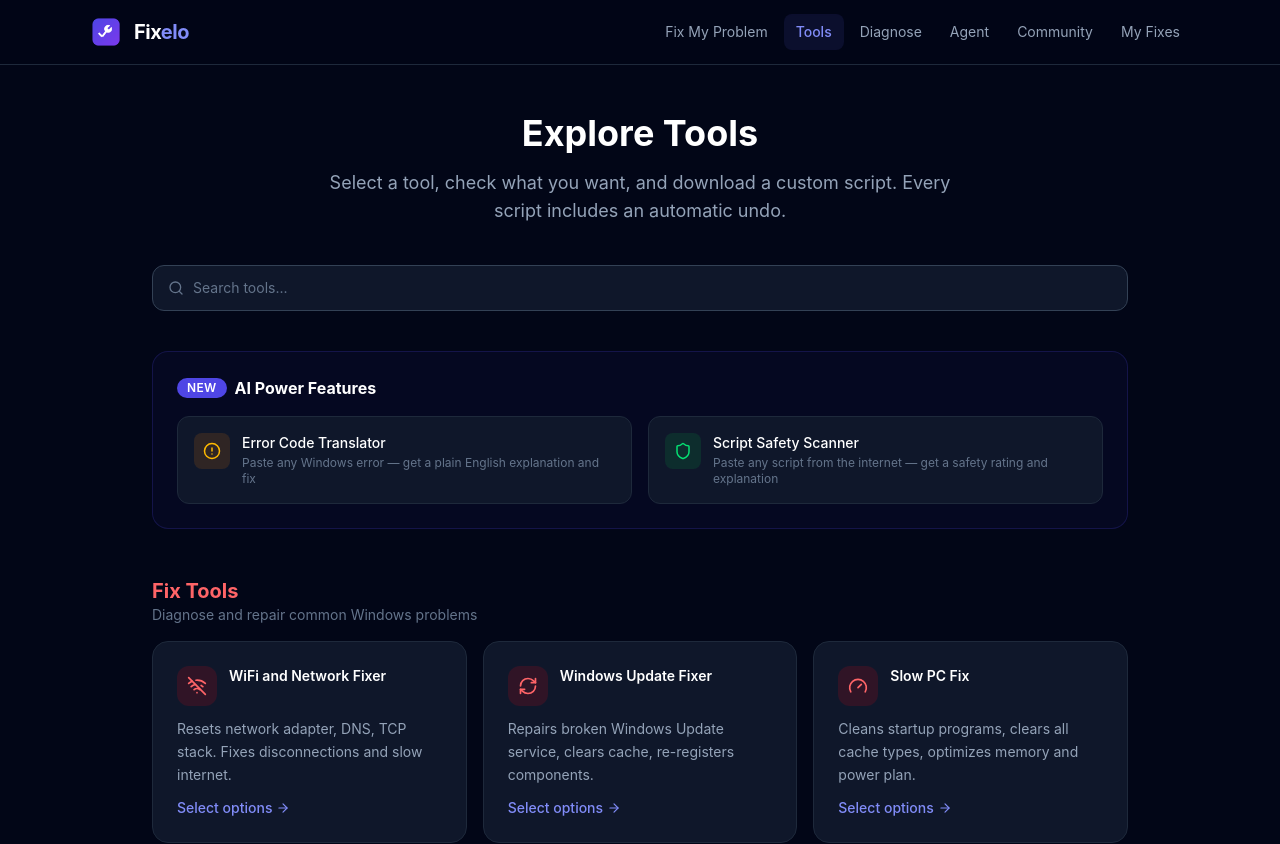
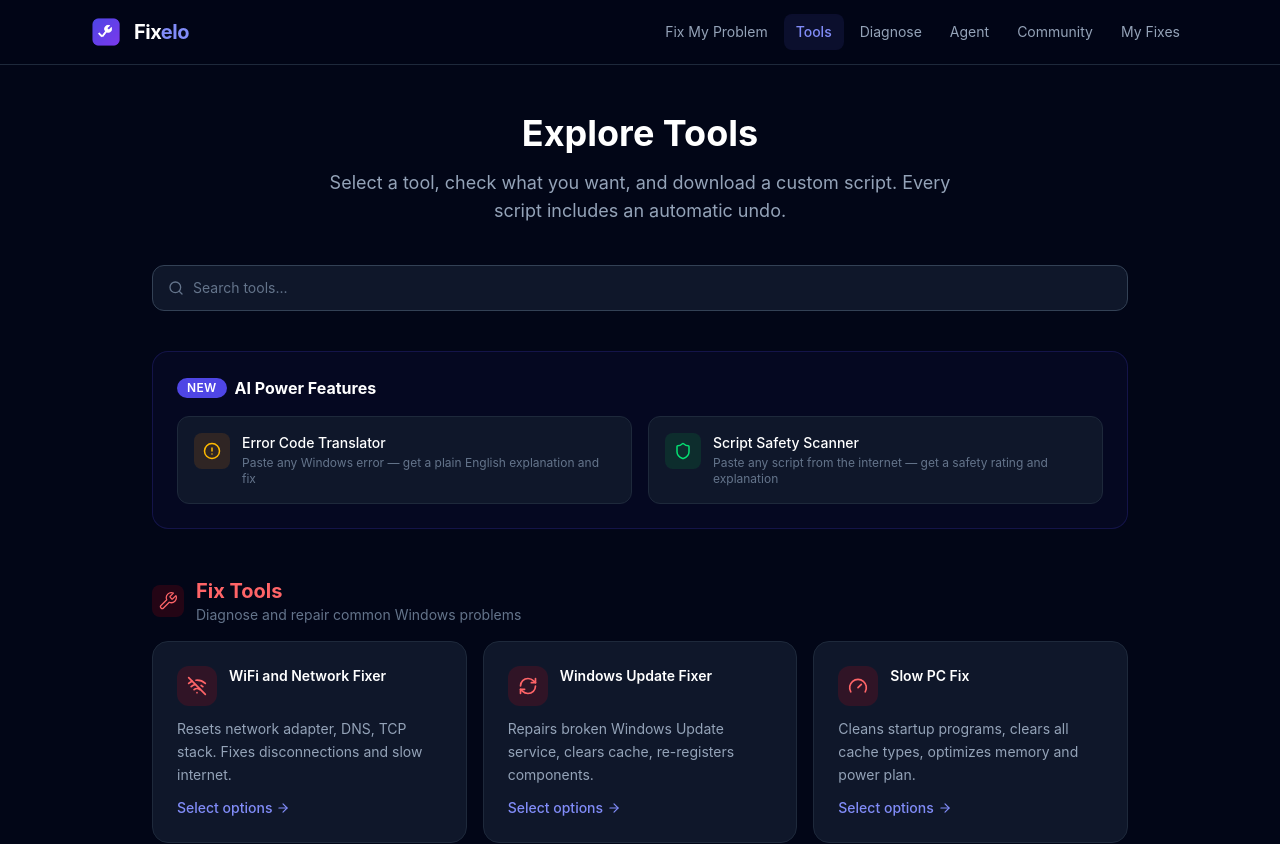
Before and after one commit to ahmedtorkyy/fixelo, a React (Vite) app: page /tools in a window 1280 px wide. Shown: the top 844 px of the page. Built offline with nearby package versions, Linux system fonts and the light colour scheme.

Commit message:
feat: SVG category icons on Tools page + Fixelo branded header in all generated scripts

```diff
--- a/src/lib/cache/scriptShell.ts
+++ b/src/lib/cache/scriptShell.ts
@@ -8,7 +8,13 @@ export function psRequireAdmin(): string {
 function Write-Log([string]$msg, [string]$color = "White") {
     Write-Host $msg -ForegroundColor $color
     $script:log += "[$(Get-Date -Format 'HH:mm:ss')] $msg" + [Environment]::NewLine
-}`
+}
+
+Write-Log "========================================" "Cyan"
+Write-Log "  Fixelo v1.0 - Windows Repair Script" "Cyan"
+Write-Log "  https://fixelo.pages.dev" "Cyan"
+Write-Log "========================================" "Cyan"
+Write-Log ""`
 }
 
 const PS_FOOTER = `$logPath = "$env:USERPROFILE\\Desktop\\Fixelo_Log.txt"
--- /dev/null
+++ b/src/lib/categoryIcons.tsx
@@ -0,0 +1,67 @@
+import type { JSX } from "react"
+
+export const CATEGORY_ICONS: Record<string, JSX.Element> = {
+  "Fix Tools": (
+    <svg viewBox="0 0 24 24" fill="none" stroke="currentColor" strokeWidth="1.5" strokeLinecap="round" strokeLinejoin="round" className="w-5 h-5">
+      <path d="M14.7 6.3a1 1 0 0 0 0 1.4l1.6 1.6a1 1 0 0 0 1.4 0l3.77-3.77a6 6 0 0 1-7.94 7.94l-6.91 6.91a2.12 2.12 0 0 1-3-3l6.91-6.91a6 6 0 0 1 7.94-7.94l-3.76 3.76z" />
+    </svg>
+  ),
+  Performance: (
+    <svg viewBox="0 0 24 24" fill="none" stroke="currentColor" strokeWidth="1.5" strokeLinecap="round" strokeLinejoin="round" className="w-5 h-5">
+      <path d="M12 20V10" />
+      <path d="M18 20V4" />
+      <path d="M6 20v-4" />
+    </svg>
+  ),
+  "Privacy & Security": (
+    <svg viewBox="0 0 24 24" fill="none" stroke="currentColor" strokeWidth="1.5" strokeLinecap="round" strokeLinejoin="round" className="w-5 h-5">
+      <path d="M12 22s8-4 8-10V5l-8-3-8 3v7c0 6 8 10 8 10z" />
+    </svg>
+  ),
+  Customization: (
+    <svg viewBox="0 0 24 24" fill="none" stroke="currentColor" strokeWidth="1.5" strokeLinecap="round" strokeLinejoin="round" className="w-5 h-5">
+      <circle cx="12" cy="12" r="3" />
+      <path d="M12 1v2M12 21v2M4.22 4.22l1.42 1.42M18.36 18.36l1.42 1.42M1 12h2M21 12h2M4.22 19.78l1.42-1.42M18.36 5.64l1.42-1.42" />
+    </svg>
+  ),
+  Automation: (
+    <svg viewBox="0 0 24 24" fill="none" stroke="currentColor" strokeWidth="1.5" strokeLinecap="round" strokeLinejoin="round" className="w-5 h-5">
+      <circle cx="12" cy="12" r="10" />
+      <polyline points="12 6 12 12 16 14" />
+    </svg>
+  ),
+  "Setup & Installation": (
+    <svg viewBox="0 0 24 24" fill="none" stroke="currentColor" strokeWidth="1.5" strokeLinecap="round" strokeLinejoin="round" className="w-5 h-5">
+      <path d="M21 15v4a2 2 0 0 1-2 2H5a2 2 0 0 1-2-2v-4" />
+      <polyline points="7 10 12 15 17 10" />
+      <line x1="12" y1="15" x2="12" y2="3" />
+    </svg>
+  ),
+  Backup: (
+    <svg viewBox="0 0 24 24" fill="none" stroke="currentColor" strokeWidth="1.5" strokeLinecap="round" strokeLinejoin="round" className="w-5 h-5">
+      <path d="M19 21l-7-5-7 5V5a2 2 0 0 1 2-2h10a2 2 0 0 1 2 2z" />
+    </svg>
+  ),
+  Hardware: (
+    <svg viewBox="0 0 24 24" fill="none" stroke="currentColor" strokeWidth="1.5" strokeLinecap="round" strokeLinejoin="round" className="w-5 h-5">
+      <rect x="4" y="4" width="16" height="16" rx="2" />
+      <rect x="9" y="9" width="6" height="6" />
+      <line x1="9" y1="1" x2="9" y2="4" />
+      <line x1="15" y1="1" x2="15" y2="4" />
+      <line x1="9" y1="20" x2="9" y2="23" />
+      <line x1="15" y1="20" x2="15" y2="23" />
+      <line x1="20" y1="9" x2="23" y2="9" />
+      <line x1="20" y1="14" x2="23" y2="14" />
+      <line x1="1" y1="9" x2="4" y2="9" />
+      <line x1="1" y1="14" x2="4" y2="14" />
+    </svg>
+  ),
+  Apps: (
+    <svg viewBox="0 0 24 24" fill="none" stroke="currentColor" strokeWidth="1.5" strokeLinecap="round" strokeLinejoin="round" className="w-5 h-5">
+      <rect x="3" y="3" width="7" height="7" />
+      <rect x="14" y="3" width="7" height="7" />
+      <rect x="14" y="14" width="7" height="7" />
+      <rect x="3" y="14" width="7" height="7" />
+    </svg>
+  ),
+}
--- a/src/lib/diagnosticScript.ts
+++ b/src/lib/diagnosticScript.ts
@@ -20,6 +20,11 @@ function Write-Log([string]$msg, [string]$color = "White") {
     $script:log += "[$(Get-Date -Format 'HH:mm:ss')] $msg" + [Environment]::NewLine
 }
 
+Write-Log "========================================" "Cyan"
+Write-Log "  Fixelo v1.0 - Windows Repair Script" "Cyan"
+Write-Log "  https://fixelo.pages.dev" "Cyan"
+Write-Log "========================================" "Cyan"
+Write-Log ""
 Write-Log "=== Fixelo PC Diagnostic Report ===" "Cyan"
 Write-Log ""
 Write-Log "--- System Info ---" "Yellow"
--- a/src/lib/prompts/systemPrompt.ts
+++ b/src/lib/prompts/systemPrompt.ts
@@ -64,6 +64,12 @@ POWERSHELL RULES:
 - When embedding PowerShell or batch code as a string inside your script (e.g. to generate an undo .bat file), use SINGLE-QUOTED here-strings @'...'@ — NOT double-quoted @"..."@. Double-quoted here-strings expand variables ($raw, $script, $_, etc.) which will inject garbage and cause parser errors. Single-quoted here-strings @'...'@ preserve the content literally.
 - Never use pause in PowerShell. Use Read-Host "Press Enter to close" at the end.
 - UNATTENDED EXECUTION: The script MUST run fully unattended with NO prompts. Use -Force and/or -Confirm:$false on every cmdlet that can prompt (e.g. Set-WinUserLanguageList -Force, Remove-Item -Force, Clear-RecycleBin -Force). At the top of the PowerShell, set $ConfirmPreference = 'None' and $ProgressPreference = 'SilentlyContinue'. The only allowed prompt is the final Read-Host "Press Enter to close".
+- FIXELO BRANDING: Start the PowerShell script with this exact branded header (copy it verbatim):
+  Write-Log "========================================" "Cyan"
+  Write-Log "  Fixelo v1.0 - Windows Repair Script" "Cyan"
+  Write-Log "  https://fixelo.pages.dev" "Cyan"
+  Write-Log "========================================" "Cyan"
+  Write-Log ""
 
 PREMIUM POWERSHELL RULES:
 - PowerShell 5.1 COMPATIBILITY: Windows ships PowerShell 5.1. Do NOT use PS7-only syntax: no null-coalescing ??, no ternary ? :, no &&/|| in PowerShell expressions, no -Parallel, no Clean-* cmdlets. Use if/else and explicit $null checks.
--- a/src/pages/Tools.tsx
+++ b/src/pages/Tools.tsx
@@ -4,23 +4,30 @@ import { ArrowRight, Search, AlertCircle, Shield } from "lucide-react"
 import { Card } from "@/components/common/Card"
 import { Seo } from "@/components/common/Seo"
 import { TOOLS, TOOL_CATEGORIES } from "@/lib/toolConfigs"
+import { CATEGORY_ICONS } from "@/lib/categoryIcons"
 
 const categoryColors: Record<string, { icon: string; text: string; bg: string }> = {
-  "Fix Tools":          { icon: "text-red-400",    text: "text-red-400",    bg: "bg-red-600/15 group-hover:bg-red-600/25" },
-  "Performance":        { icon: "text-green-400",  text: "text-green-400",  bg: "bg-green-600/15 group-hover:bg-green-600/25" },
-  "Privacy & Security": { icon: "text-blue-400",   text: "text-blue-400",   bg: "bg-blue-600/15 group-hover:bg-blue-600/25" },
-  "Customization":      { icon: "text-purple-400", text: "text-purple-400", bg: "bg-purple-600/15 group-hover:bg-purple-600/25" },
-  "Automation":         { icon: "text-orange-400", text: "text-orange-400", bg: "bg-orange-600/15 group-hover:bg-orange-600/25" },
-  "Setup & Installation": { icon: "text-teal-400", text: "text-teal-400",   bg: "bg-teal-600/15 group-hover:bg-teal-600/25" },
+  "Fix Tools":              { icon: "text-red-400",    text: "text-red-400",    bg: "bg-red-600/15 group-hover:bg-red-600/25" },
+  "Performance":            { icon: "text-green-400",  text: "text-green-400",  bg: "bg-green-600/15 group-hover:bg-green-600/25" },
+  "Privacy & Security":     { icon: "text-blue-400",   text: "text-blue-400",   bg: "bg-blue-600/15 group-hover:bg-blue-600/25" },
+  "Customization":          { icon: "text-purple-400", text: "text-purple-400", bg: "bg-purple-600/15 group-hover:bg-purple-600/25" },
+  "Automation":             { icon: "text-orange-400", text: "text-orange-400", bg: "bg-orange-600/15 group-hover:bg-orange-600/25" },
+  "Setup & Installation":   { icon: "text-teal-400",   text: "text-teal-400",   bg: "bg-teal-600/15 group-hover:bg-teal-600/25" },
+  "Backup":                 { icon: "text-cyan-400",   text: "text-cyan-400",   bg: "bg-cyan-600/15 group-hover:bg-cyan-600/25" },
+  "Hardware":               { icon: "text-pink-400",   text: "text-pink-400",   bg: "bg-pink-600/15 group-hover:bg-pink-600/25" },
+  "Apps":                   { icon: "text-yellow-400", text: "text-yellow-400", bg: "bg-yellow-600/15 group-hover:bg-yellow-600/25" },
 }
 
 const categoryDescriptions: Record<string, string> = {
-  "Fix Tools": "Diagnose and repair common Windows problems",
-  "Performance": "Speed up and optimize your PC",
-  "Privacy & Security": "Protect your privacy and secure your system",
-  "Customization": "Personalize your Windows experience",
-  "Automation": "Set up automatic tasks and schedules",
-  "Setup & Installation": "Install software and configure your environment",
+  "Fix Tools":              "Diagnose and repair common Windows problems",
+  "Performance":            "Speed up and optimize your PC",
+  "Privacy & Security":     "Protect your privacy and secure your system",
+  "Customization":          "Personalize your Windows experience",
+  "Automation":             "Set up automatic tasks and schedules",
+  "Setup & Installation":   "Install software and configure your environment",
+  "Backup":                 "Safeguard your files and system",
+  "Hardware":               "Manage and troubleshoot hardware devices",
+  "Apps":                   "Manage and configure applications",
 }
 
 export default function ToolsPage() {
@@ -122,9 +129,14 @@ export default function ToolsPage() {
       <div className="space-y-12">
         {toolsByCategory.map(({ category, description, colors, tools }) => (
           <div key={category}>
-            <div className="mb-4">
-              <h2 className={`text-xl font-bold ${colors.text}`}>{category}</h2>
-              <p className="text-surface-500 text-sm">{description}</p>
+            <div className="mb-4 flex items-center gap-3">
+              <div className={`w-8 h-8 rounded-lg flex items-center justify-center shrink-0 ${colors.bg.replace('group-hover:', '')}`}>
+                <span className={colors.icon}>{CATEGORY_ICONS[category]}</span>
+              </div>
+              <div>
+                <h2 className={`text-xl font-bold ${colors.text}`}>{category}</h2>
+                <p className="text-surface-500 text-sm">{description}</p>
+              </div>
             </div>
             <div className="grid grid-cols-1 sm:grid-cols-2 lg:grid-cols-3 gap-4">
               {tools.map((tool) => (
```
